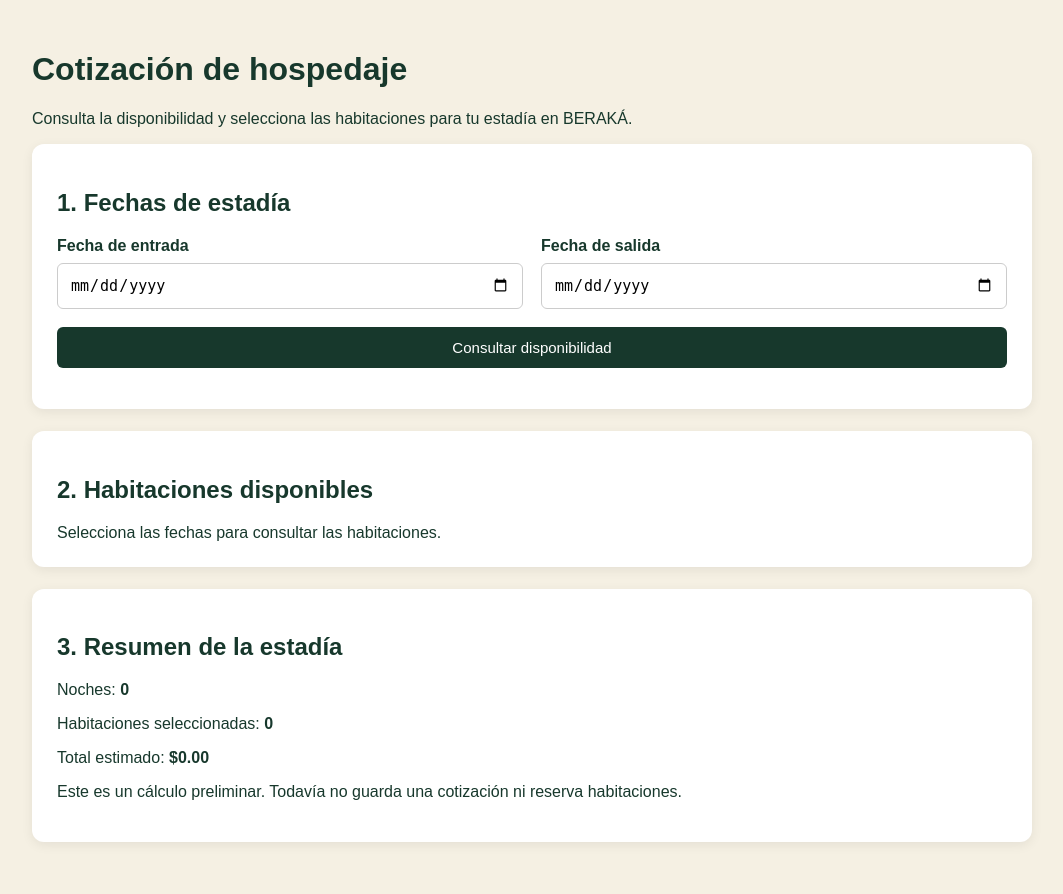
After one commit to Alissmel19/Inventario-Eventos, a Django app: page /hospedaje/cotizar/ in a window 1280 px wide. The commit adds this page. Shown: the whole page, without its empty margins (108-1171 px from the left). Run offline with Django 5.2, Linux system fonts and the light colour scheme; the visitor is signed in with stand-in values (Sample User, id 1); parts of the project's set-up code (start-up, migrations or seed data) failed here and were passed over.

Commit message:
Agregar módulo de cotización de hospedaje y disponibilidad

```diff
--- a/config/urls.py
+++ b/config/urls.py
@@ -1,5 +1,7 @@
 from django.contrib import admin
 from django.urls import path, include
+from eventos import views
+
 
 
 urlpatterns = [
@@ -13,4 +15,17 @@ urlpatterns = [
         "",
         include("eventos.urls")
     ),
+
+    path(
+    "hospedaje/disponibilidad/",
+    views.habitaciones_disponibles,
+    name="habitaciones_disponibles"
+),
+
+
+path(
+    "hospedaje/cotizar/",
+    views.cotizar_hospedaje,
+    name="cotizar_hospedaje"
+),
 ]
--- a/eventos/views.py
+++ b/eventos/views.py
@@ -1,4 +1,7 @@
 import json
+from datetime import datetime
+from decimal import Decimal, InvalidOperation
+
 
 from decimal import Decimal, InvalidOperation
 
@@ -9,9 +12,13 @@ from django.http import JsonResponse
 from django.db import transaction
 
 from django.utils import timezone
+from django.utils.dateparse import parse_date
+from django.views.decorators.http import require_GET
 
 from django.contrib.auth import authenticate, login, logout
 from django.contrib.auth.decorators import login_required
+
+from .models import HabitacionesUnidades, DetalleHospedaje
 
 from .models import (
 
@@ -577,6 +584,17 @@ def nueva_cotizacion(request):
 
             hora_fin = data.get("hora_fin") or None
 
+            # Validar que la hora final sea posterior a la inicial
+            if hora_inicio and hora_fin:
+                hora_inicio_obj = datetime.strptime(hora_inicio, "%H:%M").time()
+                hora_fin_obj = datetime.strptime(hora_fin, "%H:%M").time()
+
+                if hora_inicio_obj >= hora_fin_obj:
+                    return JsonResponse({
+                        "ok": False,
+                        "error": "La hora de finalización debe ser posterior a la hora de inicio."
+                    }, status=400)
+
             lugar_nombre = (data.get("lugar") or "").strip()
 
             observaciones = (data.get("observaciones") or "").strip()
@@ -713,53 +731,84 @@ def nueva_cotizacion(request):
 
             # Paquete estándar: $21.50 por persona
 
-            if paquete_id == "4":
 
-                subtotal = (
 
-                    Decimal("21.50") * personas
+            # Paquete estándar: $21.50 por persona
 
+# Calcular el precio del paquete seleccionado
+            # Calcular el precio del paquete seleccionado
+            precios_paquetes = {
+                "1": Decimal("37.50"),  # Evento privado premium
+                "4": Decimal("21.50"),  # Evento privado estándar
+            }
+
+            if paquete_id in precios_paquetes:
+                precio_persona = precios_paquetes[paquete_id]
+
+                subtotal_paquete = (
+                    precio_persona * Decimal(personas)
                 ).quantize(Decimal("0.01"))
 
-                detalles = [{
+                detalles_paquete = {
+                    "nombre": (
+                        "Evento privado premium"
+                        if paquete_id == "1"
+                        else "Paquete privado estándar"
+                    ),
+                    "tipo": "Paquete",
+                    "unidad": "persona",
+                    "cantidad": Decimal(personas),
+                    "precio": precio_persona,
+                    "subtotal": subtotal_paquete,
+                }
 
-                    "nombre": "Paquete privado estándar",
+                detalles_incluidos = []
 
-                    "tipo": "Paquete",
+                for concepto in conceptos:
+                    nombre = str(concepto.get("nombre") or "").strip()
 
-                    "unidad": "persona",
+                    if not nombre:
+                        continue
 
-                    "cantidad": Decimal(personas),
+                    cantidad = Decimal(
+                        str(concepto.get("cantidad") or "1")
+                    )
+                    precio = Decimal(
+                        str(concepto.get("precio") or "0")
+                    )
 
-                    "precio": Decimal("21.50"),
+                    if cantidad <= 0 or precio < 0:
+                        return JsonResponse({
+                            "ok": False,
+                            "error": "Hay un concepto con datos inválidos."
+                        }, status=400)
 
-                    "subtotal": subtotal,
+                    detalles_incluidos.append({
+                        "nombre": nombre[:250],
+                        "tipo": str(concepto.get("tipo") or ""),
+                        "unidad": str(
+                            concepto.get("unidad") or "unidad"
+                        )[:50],
+                        "cantidad": cantidad,
+                        "precio": precio,
+                        "subtotal": Decimal("0.00"),
+                    })
 
-                }]
+                detalles = [detalles_paquete] + detalles_incluidos
+                subtotal = subtotal_paquete
 
-            descuento = min(descuento, subtotal)
-
+            # Aplicar descuento y calcular propina
             base = max(subtotal - descuento, Decimal("0.00"))
 
-            # Propina para paquetes por consumo
-
             if paquete_id in ("2", "3"):
-
                 monto_propina = (
-
                     base * porcentaje_propina / Decimal("100")
-
                 ).quantize(Decimal("0.01"))
-
             else:
-
                 porcentaje_propina = Decimal("0.00")
-
                 monto_propina = Decimal("0.00")
 
-            total = base + monto_propina
-
-            # Guardar todo dentro de una transacción
+            total = base + monto_propina            # Guardar todo dentro de una transacción
 
             with transaction.atomic():
 
@@ -777,6 +826,10 @@ def nueva_cotizacion(request):
 
                     fecha_registro=timezone.now(),
 
+                )
+
+                estado_evento = EstadosEvento.objects.get(
+                    nombre__iexact="Pendiente"
                 )
 
                 evento = Eventos.objects.create(
@@ -800,8 +853,6 @@ def nueva_cotizacion(request):
                     cantidad_adultos=personas,
 
                     cantidad_ninos=0,
-
-                    total_invitados=personas,
 
                     observaciones=observaciones,
 
@@ -861,7 +912,7 @@ def nueva_cotizacion(request):
 
                     total=total,
 
-                    estado="Pendiente",
+                    estado="Borrador",
 
                     observaciones=(
 
@@ -877,31 +928,29 @@ def nueva_cotizacion(request):
 
                 )
 
+
                 for detalle in detalles:
+                    tipo_concepto = str(detalle.get("tipo", "")).strip().lower()
+
+                    # Por ahora, solo vinculamos elementos de montaje
+                    # cuando tengamos confirmado su ID real.
+                    elemento_montaje = None
 
                     DetalleCotizacion.objects.create(
+                        cotizacion=cotizacion,
+                        producto_evento_id=None,
+                        elemento_montaje=elemento_montaje,
+                        concepto=detalle["nombre"],
+                        descripcion=detalle["tipo"],
+                        cantidad=detalle["cantidad"],
+                        unidad=detalle["unidad"],
+                        precio_unitario=detalle["precio"],
+                        subtotal=detalle["subtotal"],
+                        observaciones="",
+                    )
 
-                        cotizacion=cotizacion,
 
-                        producto_evento_id=None,
 
-                        elemento_montaje=None,
-
-                        concepto=detalle["nombre"],
-
-                        descripcion=detalle["tipo"],
-
-                        cantidad=detalle["cantidad"],
-
-                        unidad=detalle["unidad"],
-
-                        precio_unitario=detalle["precio"],
-
-                        subtotal=detalle["subtotal"],
-
-                        observaciones="",
-
-                    )
 
             return JsonResponse({
 
@@ -945,16 +994,14 @@ def nueva_cotizacion(request):
 
             }, status=400)
 
-        except (ValueError, InvalidOperation, TypeError):
+        except (ValueError, InvalidOperation, TypeError) as error:
+            import logging
+            logging.exception("Error de validación al guardar cotización")
 
             return JsonResponse({
-
                 "ok": False,
-
-                "error": "Revisa los números, la fecha y los datos ingresados."
-
+                "error": f"{type(error).__name__}: {str(error)}"
             }, status=400)
-
         except Exception as error:
 
             return JsonResponse({
@@ -969,7 +1016,7 @@ def nueva_cotizacion(request):
 
     # GET: mostrar el formulario y cargar el catálogo
 
-    import json
+
 
     areas = AreasEvento.objects.filter(
 
@@ -1340,3 +1387,69 @@ def registro_eventos(request):
         context
 
     )
+
+
+
+
+@login_required(login_url="login")
+@require_GET
+def habitaciones_disponibles(request):
+    fecha_entrada = parse_date(
+        request.GET.get("fecha_entrada", "")
+    )
+    fecha_salida = parse_date(
+        request.GET.get("fecha_salida", "")
+    )
+
+    if not fecha_entrada or not fecha_salida:
+        return JsonResponse({
+            "ok": False,
+            "error": "Ingresá las fechas de entrada y salida."
+        }, status=400)
+
+    if fecha_salida <= fecha_entrada:
+        return JsonResponse({
+            "ok": False,
+            "error": "La salida debe ser posterior a la entrada."
+        }, status=400)
+
+    # Buscar habitaciones ocupadas por reservas aceptadas
+    ocupadas = DetalleHospedaje.objects.filter(
+        fecha_check_in__lt=fecha_salida,
+        fecha_check_out__gt=fecha_entrada,
+        id_unidad__isnull=False,
+        id_hospedaje__cotizacion__estado="Aceptada",
+    ).values_list("id_unidad_id", flat=True)
+
+    disponibles = (
+        HabitacionesUnidades.objects
+        .filter(activa=True)
+        .exclude(id_unidad__in=ocupadas)
+        .select_related("id_habitaciones")
+        .order_by("id_unidad")
+    )
+
+    habitaciones = [
+        {
+            "id_unidad": unidad.id_unidad,
+            "nombre": unidad.nombre_unidad,
+            "tipo": unidad.id_habitaciones.nombre,
+            "capacidad": unidad.id_habitaciones.capacidad,
+            "precio_noche": str(unidad.id_habitaciones.precio),
+        }
+        for unidad in disponibles
+    ]
+
+    return JsonResponse({
+        "ok": True,
+        "fecha_entrada": fecha_entrada.isoformat(),
+        "fecha_salida": fecha_salida.isoformat(),
+        "total_disponibles": len(habitaciones),
+        "habitaciones": habitaciones,
+    })
+
+
+
+@login_required(login_url="login")
+def cotizar_hospedaje(request):
+    return render(request, "cotizar_hospedaje.html")
--- /dev/null
+++ b/templates/cotizar_hospedaje.html
@@ -0,0 +1,263 @@
+
+{% load static %}
+<!DOCTYPE html>
+<html lang="es">
+<head>
+    <meta charset="UTF-8">
+    <meta name="viewport" content="width=device-width, initial-scale=1.0">
+    <title>Cotización de hospedaje | BERAKÁ</title>
+
+    <style>
+        body {
+            font-family: Arial, sans-serif;
+            background: #f5f0e3;
+            color: #17382c;
+            margin: 0;
+            padding: 30px 16px;
+        }
+
+        .contenedor {
+            max-width: 1000px;
+            margin: auto;
+        }
+
+        .panel {
+            background: white;
+            padding: 25px;
+            border-radius: 12px;
+            margin-bottom: 22px;
+            box-shadow: 0 3px 12px #00000012;
+        }
+
+        h1, h2 {
+            color: #17382c;
+        }
+
+        .fechas {
+            display: grid;
+            grid-template-columns: repeat(auto-fit, minmax(220px, 1fr));
+            gap: 18px;
+        }
+
+        label {
+            display: block;
+            margin-bottom: 8px;
+            font-weight: bold;
+        }
+
+        input, button {
+            box-sizing: border-box;
+            width: 100%;
+            padding: 12px;
+            border-radius: 6px;
+            font-size: 15px;
+        }
+
+        input {
+            border: 1px solid #ccc;
+        }
+
+        button {
+            border: none;
+            background: #17382c;
+            color: white;
+            cursor: pointer;
+            margin-top: 18px;
+        }
+
+        button:hover {
+            background: #28523f;
+        }
+
+        .habitacion {
+            border: 1px solid #ddd;
+            border-radius: 8px;
+            padding: 16px;
+            margin-top: 12px;
+        }
+
+        .habitacion input {
+            width: auto;
+        }
+
+        .mensaje {
+            margin-top: 16px;
+            font-weight: bold;
+        }
+
+        .precio {
+            color: #8b7136;
+            font-weight: bold;
+        }
+    </style>
+</head>
+
+<body>
+<div class="contenedor">
+    <h1>Cotización de hospedaje</h1>
+    <p>Consulta la disponibilidad y selecciona las habitaciones
+       para tu estadía en BERAKÁ.</p>
+
+    <section class="panel">
+        <h2>1. Fechas de estadía</h2>
+
+        <div class="fechas">
+            <div>
+                <label for="fechaEntrada">Fecha de entrada</label>
+                <input type="date" id="fechaEntrada" required>
+            </div>
+
+            <div>
+                <label for="fechaSalida">Fecha de salida</label>
+                <input type="date" id="fechaSalida" required>
+            </div>
+        </div>
+
+        <button type="button" id="btnConsultar">
+            Consultar disponibilidad
+        </button>
+
+        <p id="mensaje" class="mensaje" aria-live="polite"></p>
+    </section>
+
+    <section class="panel">
+        <h2>2. Habitaciones disponibles</h2>
+        <div id="listaHabitaciones">
+            Selecciona las fechas para consultar las habitaciones.
+        </div>
+    </section>
+
+    <section class="panel">
+        <h2>3. Resumen de la estadía</h2>
+        <p>Noches: <strong id="totalNoches">0</strong></p>
+        <p>Habitaciones seleccionadas:
+            <strong id="cantidadHabitaciones">0</strong>
+        </p>
+        <p>Total estimado:
+            <strong id="totalEstimado">$0.00</strong>
+        </p>
+        <p>
+            Este es un cálculo preliminar. Todavía no guarda una
+            cotización ni reserva habitaciones.
+        </p>
+    </section>
+</div>
+
+<script>
+    const entrada = document.getElementById("fechaEntrada");
+    const salida = document.getElementById("fechaSalida");
+    const lista = document.getElementById("listaHabitaciones");
+    const mensaje = document.getElementById("mensaje");
+
+    let habitaciones = [];
+
+    document.getElementById("btnConsultar").addEventListener("click", consultar);
+
+    async function consultar() {
+        lista.replaceChildren();
+        habitaciones = [];
+        actualizarResumen();
+
+        if (!entrada.value || !salida.value) {
+            mensaje.textContent = "Selecciona ambas fechas.";
+            return;
+        }
+
+        if (salida.value <= entrada.value) {
+            mensaje.textContent =
+                "La salida debe ser posterior a la entrada.";
+            return;
+        }
+
+        mensaje.textContent = "Consultando disponibilidad...";
+
+        const params = new URLSearchParams({
+            fecha_entrada: entrada.value,
+            fecha_salida: salida.value
+        });
+
+        try {
+            const respuesta = await fetch(
+                `/hospedaje/disponibilidad/?${params.toString()}`
+            );
+
+            const datos = await respuesta.json();
+
+            if (!respuesta.ok || !datos.ok) {
+                throw new Error(datos.error || "No se pudo consultar.");
+            }
+
+            habitaciones = datos.habitaciones;
+
+            if (habitaciones.length === 0) {
+                mensaje.textContent =
+                    "No hay habitaciones disponibles para esas fechas.";
+                lista.textContent = "Prueba con otras fechas.";
+                return;
+            }
+
+            mensaje.textContent =
+                `Encontramos ${habitaciones.length} habitaciones disponibles.`;
+
+            habitaciones.forEach(h => {
+                const tarjeta = document.createElement("div");
+                tarjeta.className = "habitacion";
+
+                const check = document.createElement("input");
+                check.type = "checkbox";
+                check.value = h.id_unidad;
+                check.dataset.precio = h.precio_noche;
+                check.className = "seleccion-habitacion";
+                check.id = `habitacion-${h.id_unidad}`;
+                check.addEventListener("change", actualizarResumen);
+
+                const label = document.createElement("label");
+                label.htmlFor = check.id;
+                label.style.display = "inline";
+                label.textContent = ` ${h.nombre} — ${h.tipo}`;
+
+                const detalle = document.createElement("p");
+                detalle.textContent = `Capacidad: ${h.capacidad} personas`;
+
+                const precio = document.createElement("p");
+                precio.className = "precio";
+                precio.textContent =
+                    `$${Number(h.precio_noche).toFixed(2)} por noche`;
+
+                tarjeta.append(check, label, detalle, precio);
+                lista.appendChild(tarjeta);
+            });
+
+            actualizarResumen();
+
+        } catch (error) {
+            mensaje.textContent = error.message;
+        }
+    }
+
+    function actualizarResumen() {
+        const seleccionadas = [
+            ...document.querySelectorAll(".seleccion-habitacion:checked")
+        ];
+
+        let noches = 0;
+
+        if (entrada.value && salida.value && salida.value > entrada.value) {
+            const inicio = new Date(`${entrada.value}T00:00:00`);
+            const fin = new Date(`${salida.value}T00:00:00`);
+            noches = Math.round((fin - inicio) / 86400000);
+        }
+
+        const total = seleccionadas.reduce((suma, h) => {
+            return suma + Number(h.dataset.precio) * noches;
+        }, 0);
+
+        document.getElementById("totalNoches").textContent = noches;
+        document.getElementById("cantidadHabitaciones").textContent =
+            seleccionadas.length;
+        document.getElementById("totalEstimado").textContent =
+            `$${total.toFixed(2)}`;
+    }
+</script>
+</body>
+</html>
```
Also changed, not shown: eventos/models.py (+81 -10 lines), static/js/cotizacion.js (+7 -2 lines), templates/cotizacionNueva.html (+2 -10 lines).
